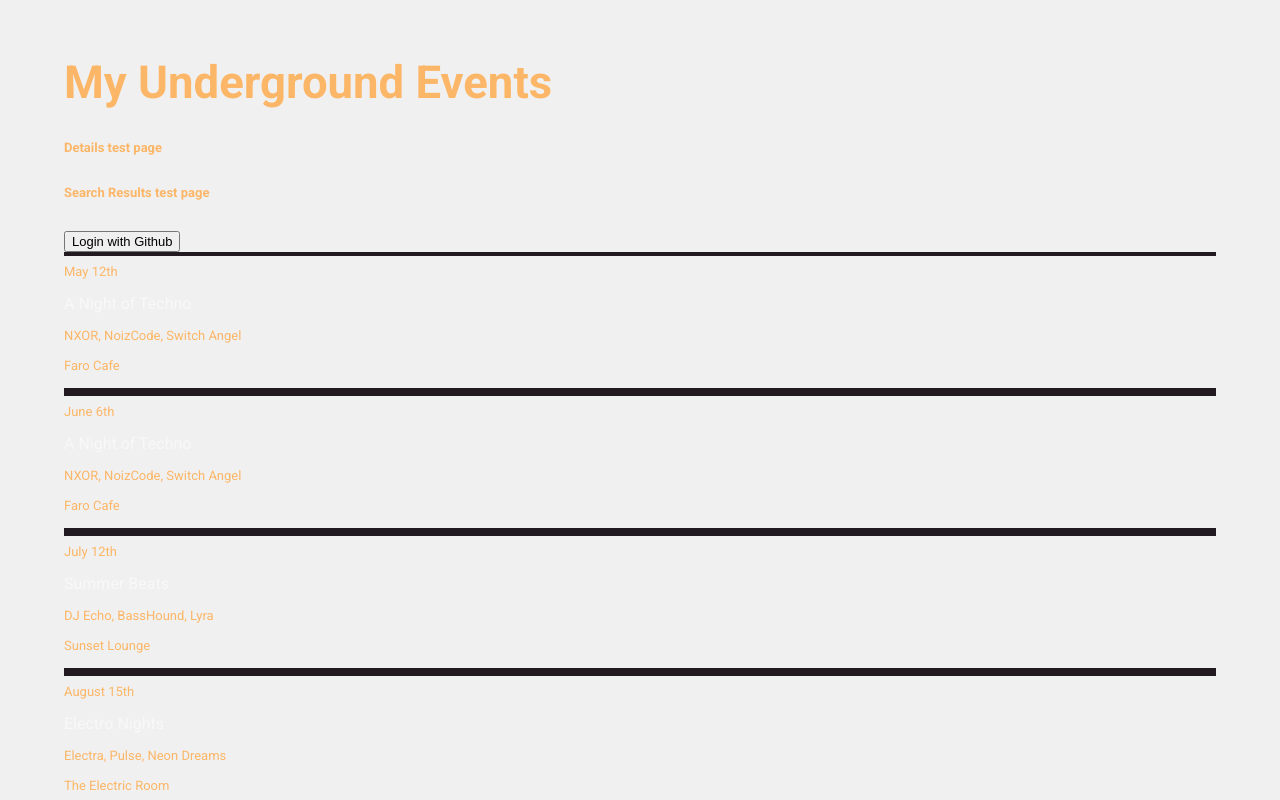
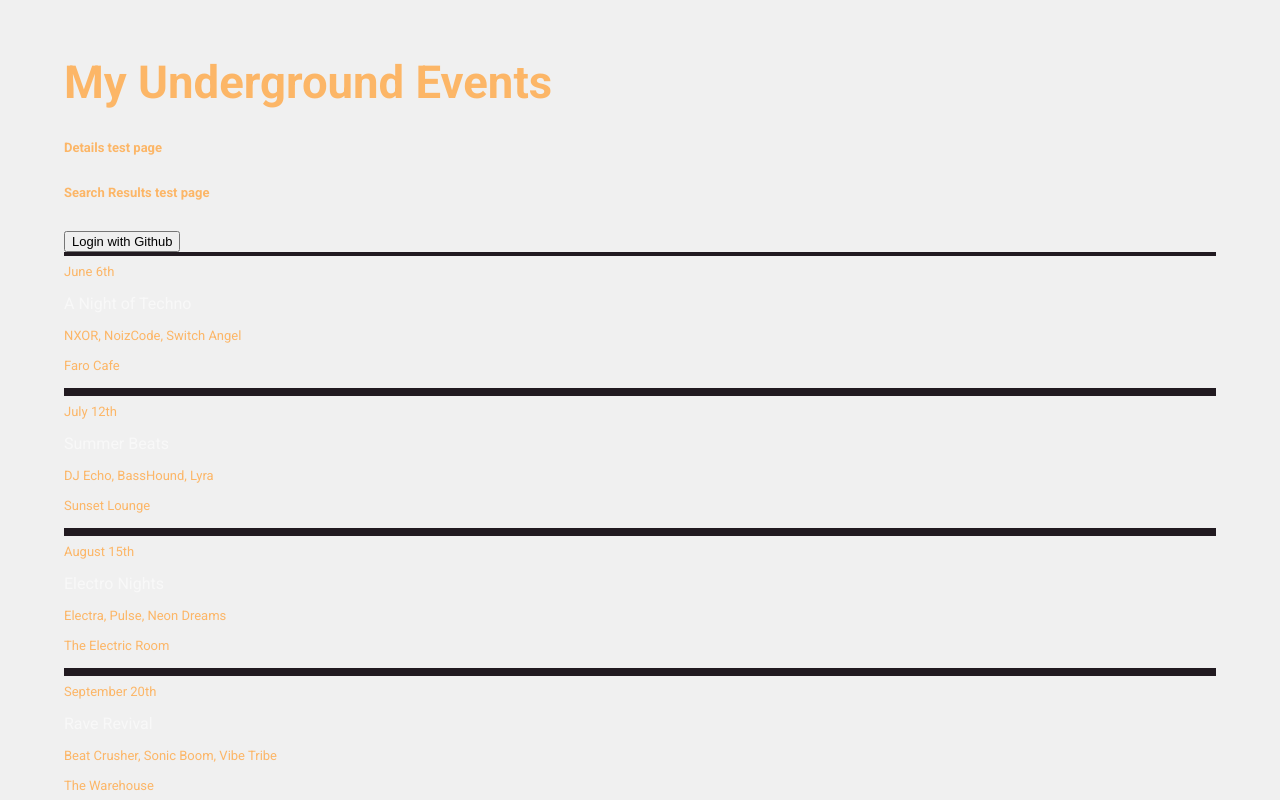
Before and after one commit to alkalinemusic/myundergroundeventAGAIN, a React (Vite) app: page /searchResults in a window 1280 px wide. Shown: the top 800 px of the page. Built offline with nearby package versions, Linux system fonts and the light colour scheme; no server answers.

Commit message:
render dynamically from json file

```diff
--- a/src/data/EventsDetails.json
+++ b/src/data/EventsDetails.json
@@ -1,4 +1,5 @@
-[
+{
+  "events": [
     {
       "id": 1,
       "date": "June 6th",
@@ -60,3 +61,4 @@
       "description": "Celebrate Halloween with spine-chilling music and a supernatural vibe in a haunted mansion."
     }
   ]
+}
--- a/src/pages/SearchResults.jsx
+++ b/src/pages/SearchResults.jsx
@@ -1,55 +1,11 @@
 import "../CSS/SearchResultsStyle.css";
 import EventDetails from "./EventDetails";
 import { Link } from "react-router-dom"; // Make sure this is imported
-
-const events = [
-  {
-    id: 1,
-    date: "May 12th",
-    title: "A Night of Techno",
-    artists: "NXOR, NoizCode, Switch Angel",
-    venue: "Faro Cafe",
-  },
-  {
-    id: 2,
-    date: "June 6th",
-    title: "A Night of Techno",
-    artists: "NXOR, NoizCode, Switch Angel",
-    venue: "Faro Cafe",
-  },
-  {
-    id: 3,
-    date: "July 12th",
-    title: "Summer Beats",
-    artists: "DJ Echo, BassHound, Lyra",
-    venue: "Sunset Lounge",
-  },
-  {
-    id: 4,
-    date: "August 15th",
-    title: "Electro Nights",
-    artists: "Electra, Pulse, Neon Dreams",
-    venue: "The Electric Room",
-  },
-  {
-    id: 5,
-    date: "September 20th",
-    title: "Rave Revival",
-    artists: "Beat Crusher, Sonic Boom, Vibe Tribe",
-    venue: "The Warehouse",
-  },
-  {
-    id: 6,
-    date: "October 31st",
-    title: "Halloween Howl",
-    artists: "Ghostly Grooves, Spooky Sounds, Cryptic DJ",
-    venue: "Mystery Mansion",
-  },
-];
+import data from "../data/EventsDetails.json";
 
 export default function SearchResults() {
   const loopArrayObject = () => {
-    return events.map((event) => (
+    return data.events.map((event) => (
       // this will need updating to accept the actual event ID
       // to={`/event/${event.id}`}
       <Link key={event.id} to="/eventDetails/Id">
```
Lines whose indentation alone changed are shown as unchanged.
